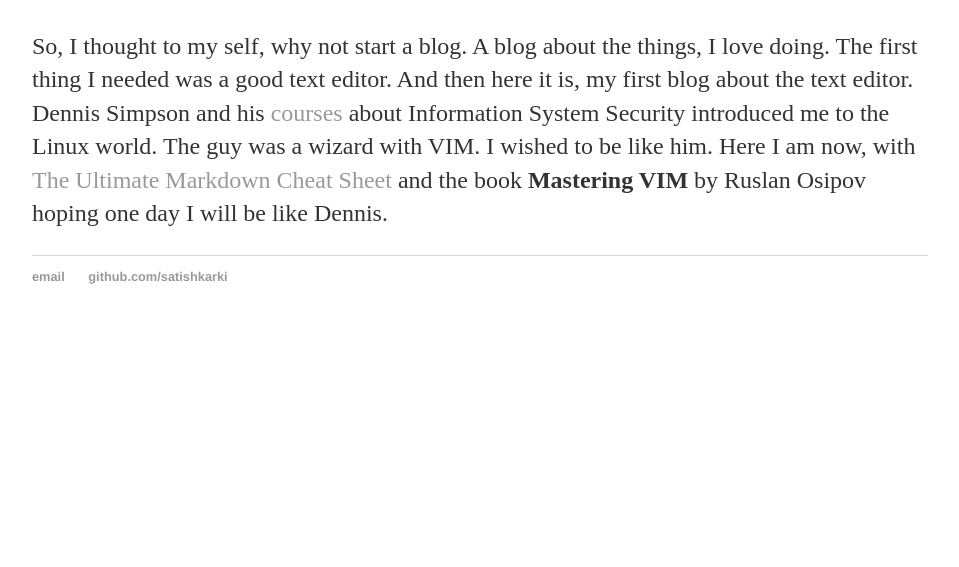
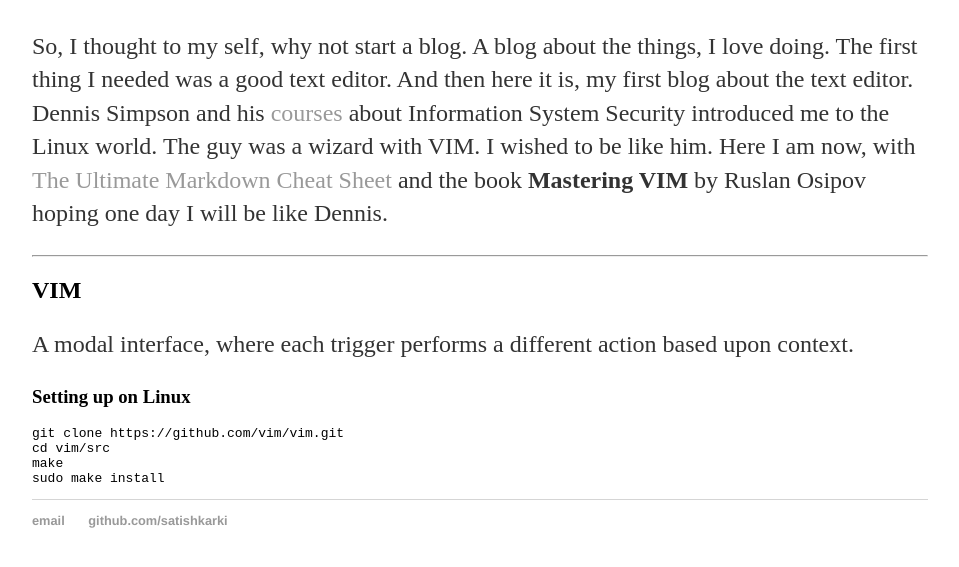
Before and after one commit to satishkarki/firstblog, a Jekyll site: the page built from _posts/2021-05-09-firstpost.md, in a window 1280 px wide, cut to the strip 379-967 px from the top of the page. Shown: the top 567 px of the strip, without its empty margins (160-1119 px from the left). Built offline with Jekyll 4.4.1, drawn with Linux system fonts in a browser that asks for light colours; before the commit the page ends 900 px from its top, so only the background shows below that.

Commit message:
blog 1 uodated

````diff
--- a/_posts/2021-05-09-firstpost.md
+++ b/_posts/2021-05-09-firstpost.md
@@ -8,3 +8,15 @@ date: 2021-05-10
 <img src="https://miro.medium.com/max/1022/0*6ve47nqg93ZzZxws.png" width="100" height="100" border="10"/>
 </p>
 So, I thought to my self, why not start a blog. A blog about the things, I love doing. The first thing I needed was a good text editor. And then here it is, my first blog about the text editor. Dennis Simpson and his [courses](https://zonzorp.github.io/) about Information System Security introduced me to the Linux world. The guy was a wizard with VIM. I wished to be like him. Here I am now, with [The Ultimate Markdown Cheat Sheet](https://towardsdatascience.com/the-ultimate-markdown-cheat-sheet-3d3976b31a0) and the book **Mastering VIM** by Ruslan Osipov hoping one day I will be like Dennis.
+
+***
+## VIM
+A modal interface, where each trigger performs a different action based upon context.
+
+### Setting up on Linux
+```
+git clone https://github.com/vim/vim.git
+cd vim/src
+make
+sudo make install
+```
````
